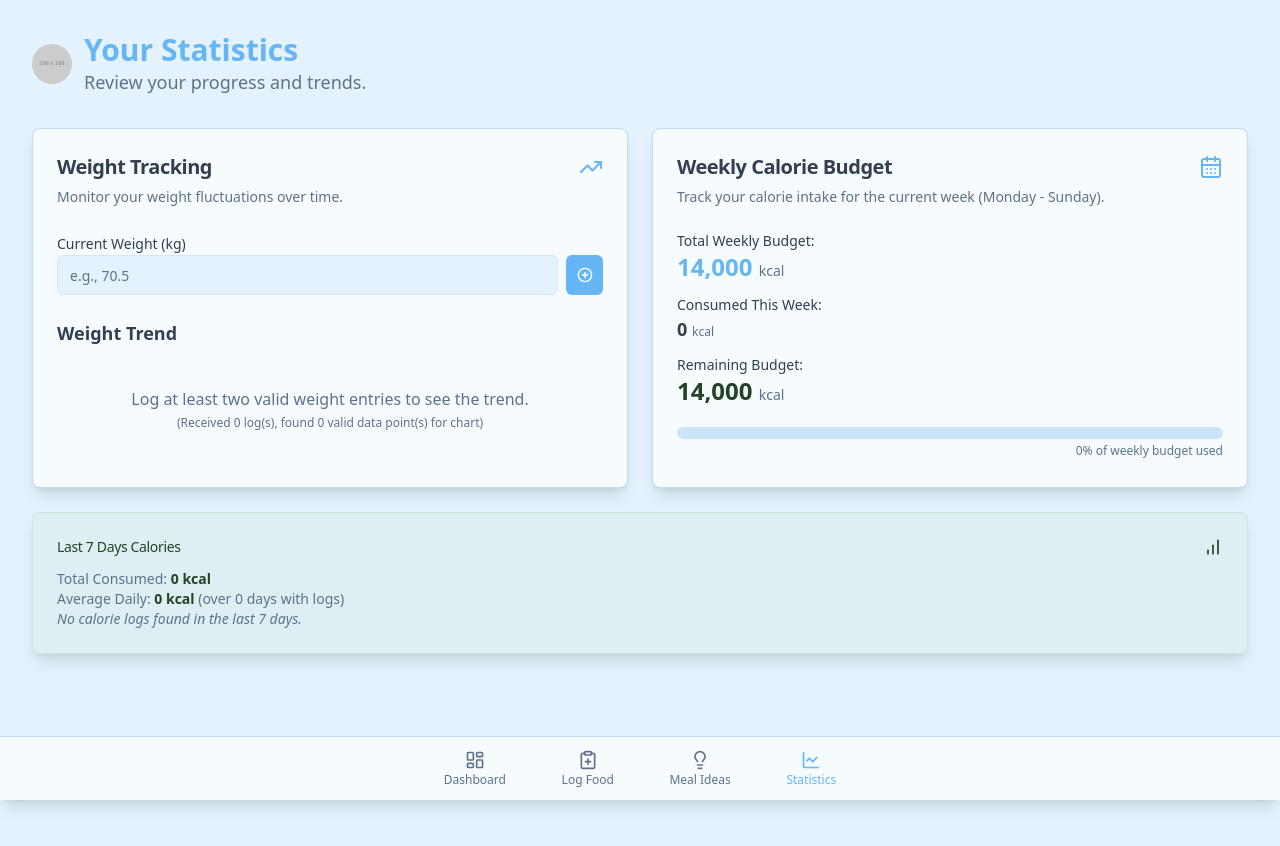
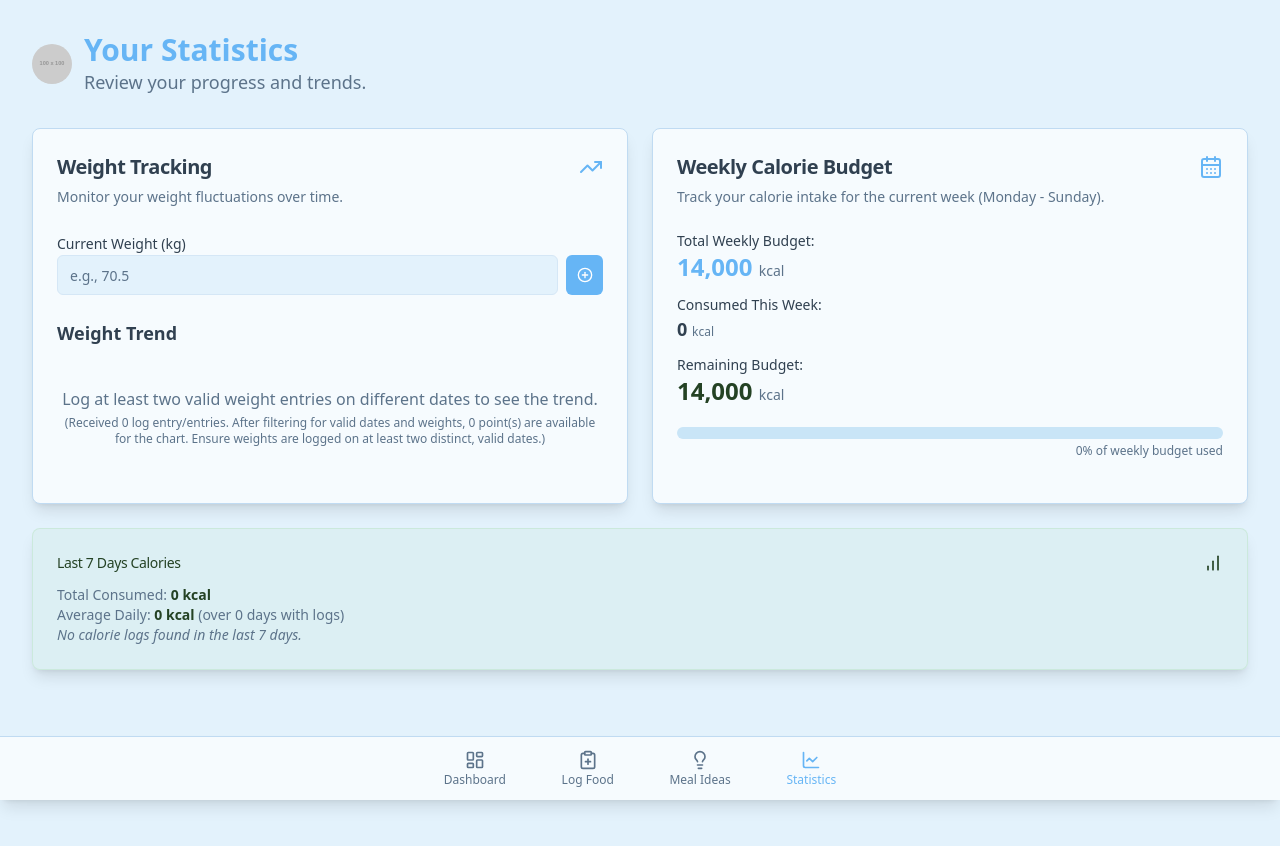
Before and after one commit to AyoubAoune/MyHealthCompanion, a Next.js app: page /stats in a window 1280 px wide. Shown: the top 846 px of the page. Built offline with nearby package versions, Linux system fonts and the light colour scheme.

Commit message:
in statistics, the weight tracking is not working, could it be that the databse to store the log is not configured ?

```diff
--- a/src/components/app/my-health-companion/WeightTrendChartClient.tsx
+++ b/src/components/app/my-health-companion/WeightTrendChartClient.tsx
@@ -20,32 +20,35 @@ const chartConfig = {
 } satisfies ChartConfig;
 
 export function WeightTrendChartClient({ weightLogs }: WeightTrendChartClientProps) {
-  // console.log('[WeightTrendChartClient] Received weightLogs:', JSON.stringify(weightLogs, null, 2)); // For local debugging
-
   const chartData = React.useMemo(() => {
-    if (!weightLogs) return [];
+    if (!weightLogs || weightLogs.length === 0) return [];
     return weightLogs
       .map(log => ({
         date: log.date,
-        // Ensure weight is a number; it should be from AppContext, but safeguard here.
         weight: typeof log.weight === 'string' ? parseFloat(log.weight) : log.weight,
       }))
       .filter(log => {
-        const dateValid = log.date && !isNaN(parseDate(log.date).getTime());
-        const weightValid = typeof log.weight === 'number' && !isNaN(log.weight);
+        let dateObj;
+        try {
+            dateObj = parseDate(log.date);
+        } catch (e) {
+            return false;
+        }
+        const dateValid = dateObj && !isNaN(dateObj.getTime());
+        const weightValid = typeof log.weight === 'number' && !isNaN(log.weight) && isFinite(log.weight);
         return dateValid && weightValid;
       })
       .sort((a, b) => parseDate(a.date).getTime() - parseDate(b.date).getTime());
   }, [weightLogs]);
 
-  // console.log('[WeightTrendChartClient] Computed chartData:', JSON.stringify(chartData, null, 2)); // For local debugging
-
   if (chartData.length < 2) {
     return (
       <div className="text-center py-8">
-        <p className="text-muted-foreground">Log at least two valid weight entries to see the trend.</p>
+        <p className="text-muted-foreground">
+          Log at least two valid weight entries on different dates to see the trend.
+        </p>
         <p className="text-xs text-muted-foreground mt-1">
-          (Received {weightLogs?.length || 0} log(s), found {chartData.length} valid data point(s) for chart)
+          (Received {weightLogs?.length || 0} log entry/entries. After filtering for valid dates and weights, {chartData.length} point(s) are available for the chart. Ensure weights are logged on at least two distinct, valid dates.)
         </p>
       </div>
     );
@@ -70,12 +73,13 @@ export function WeightTrendChartClient({ weightLogs }: WeightTrendChartClientPro
           axisLine={false}
           tickMargin={8}
           tickFormatter={(value: string) => format(parseDate(value), "MMM d")}
+          allowDuplicatedCategory={false}
+          minTickGap={20} // Add a minimum gap between ticks
         />
         <YAxis
           tickLine={false}
           axisLine={false}
           tickMargin={8}
-          // domain={['dataMin - 2', 'dataMax + 2']} // Temporarily removed for debugging
           tickFormatter={(value) => `${value} kg`}
         />
         <ChartTooltip
```
